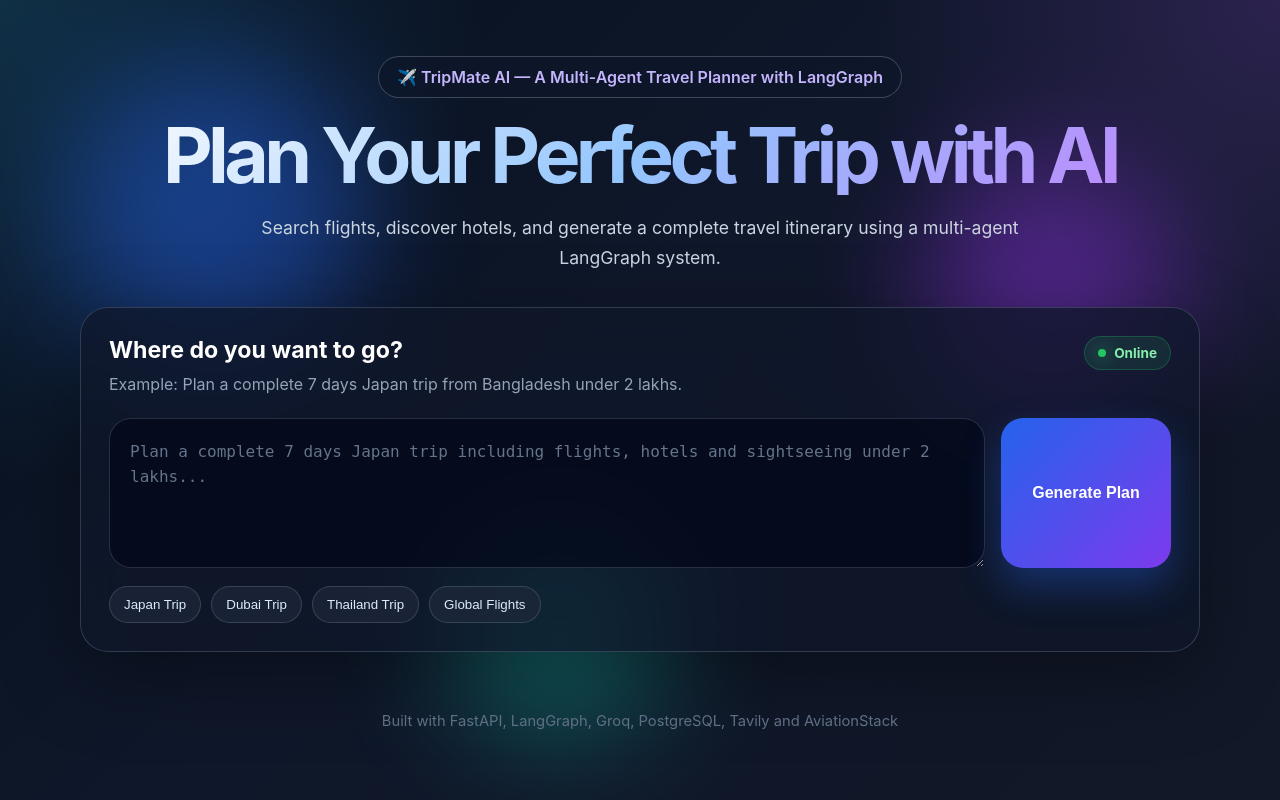
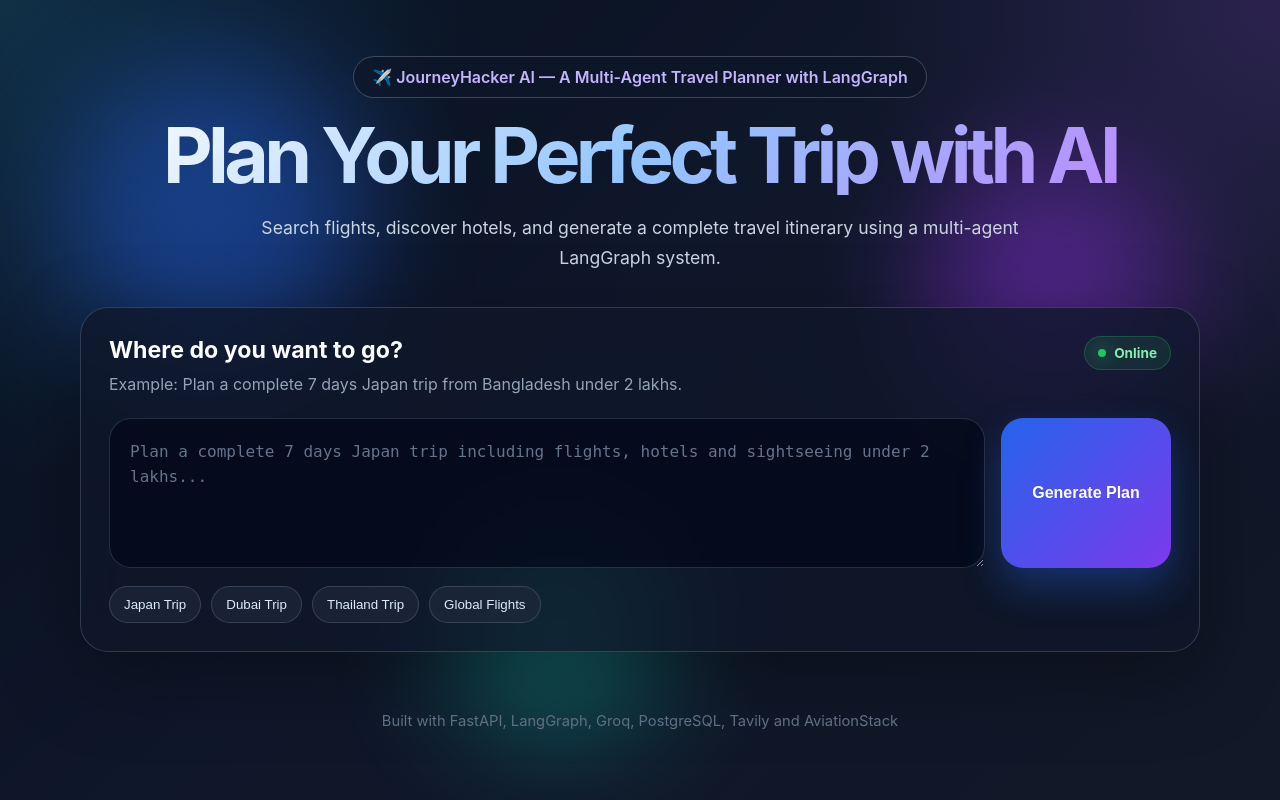
Before and after one commit to ka7788158-png/JourneyHacker-AI, a FastAPI app: page / in a window 1280 px wide. Run offline with FastAPI, Linux system fonts and the light colour scheme; some libraries are stand-ins or nearby versions.

Commit message:
making small correction

```diff
--- a/app.py
+++ b/app.py
@@ -13,7 +13,7 @@ from backend import run_travel_agent
 BASE_DIR = Path(__file__).resolve().parent
 
 app = FastAPI(
-    title="TripMate AI",
+    title="JourneyHacker AI",
     description="LangGraph Multi-Agent Travel Planner with FastAPI Frontend",
     version="1.0.0"
 )
--- a/templates/index.html
+++ b/templates/index.html
@@ -5,7 +5,7 @@
 
     <meta name="viewport" content="width=device-width, initial-scale=1.0">
 
-    <title>TripMate AI</title>
+    <title>JourneyHacker AI</title>
 
     <link rel="stylesheet" href="/static/style.css">
 </head>
@@ -22,7 +22,7 @@
 
         <section class="hero-section">
             <div class="badge">
-                ✈️ TripMate AI — A Multi-Agent Travel Planner with LangGraph
+                ✈️ JourneyHacker AI — A Multi-Agent Travel Planner with LangGraph
             </div>
 
             <h1>
```
